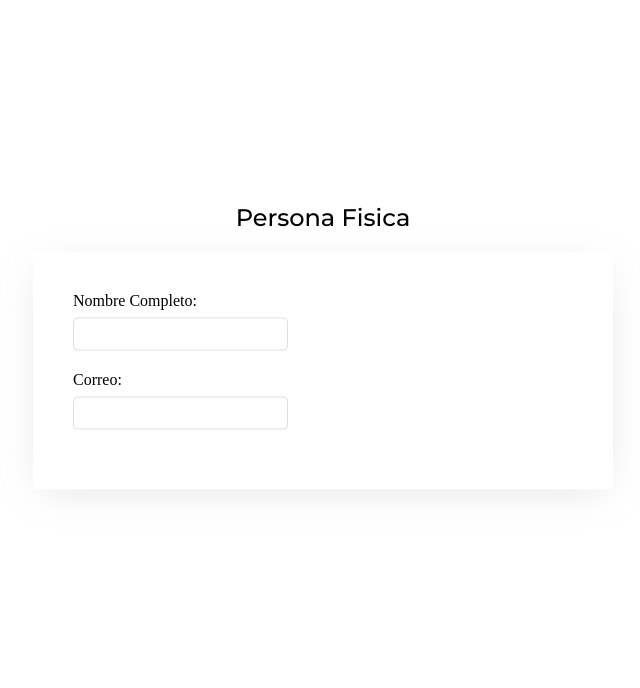
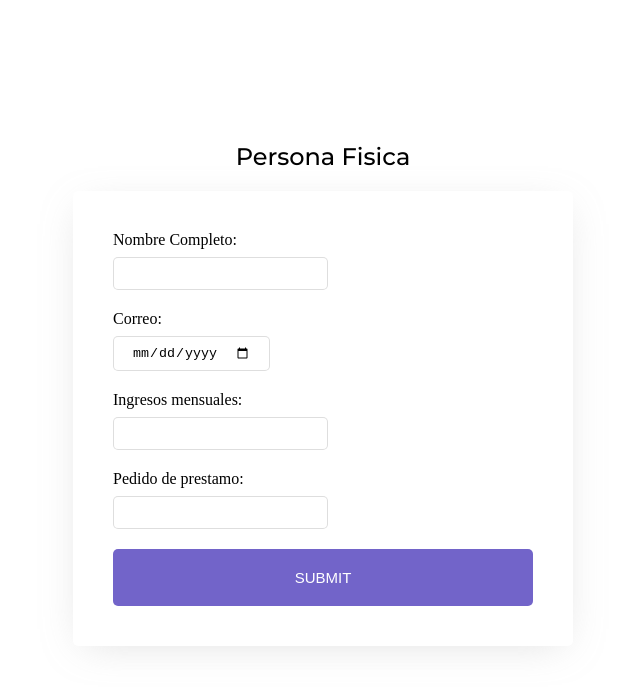
Before and after one commit to sebastiancrossa/kredito, a React (Create React App) app: page /persona/fisica/form in a window 1280 px wide. Shown: the top 688 px of the page, without its empty margins (317-957 px from the left). Built offline with nearby package versions, Linux system fonts and the light colour scheme.

Commit message:
Completed first screen form

```diff
--- a/src/components/PersonaFisicaForm.css
+++ b/src/components/PersonaFisicaForm.css
@@ -1,3 +1,11 @@
+*,
+*:before,
+*:after {
+  -moz-box-sizing: border-box;
+  -webkit-box-sizing: border-box;
+  box-sizing: border-box;
+}
+
 label {
   display: block;
   margin-bottom: 8px;
@@ -7,10 +15,26 @@ label {
 }
 
 input[type='text'],
-input[type='email'] {
+input[type='date'] {
   margin-bottom: 20px;
   padding: 8px 18px;
 
   border: 1px solid rgba(218, 218, 218, 0.877);
   border-radius: 5px;
 }
+
+button {
+  display: block;
+
+  width: 100%;
+  padding: 20px;
+
+  background: none;
+  border: none;
+  border-radius: 5px;
+
+  font-size: 15px;
+
+  color: white;
+  background-color: #7264c9;
+}
--- a/src/components/PersonaFisicaForm.js
+++ b/src/components/PersonaFisicaForm.js
@@ -5,12 +5,20 @@ import './PersonaFisicaForm.css';
 class PersonaFisicaForm extends Component {
   render() {
     return (
-      <form action='' className='personafisicaform'>
+      <form className='personafisicaform'>
         <label for='personafisicaform-name'>Nombre Completo:</label>
         <input type='text' id='personafisicaform-name' />
 
-        <label for='personafisicaform-correo'>Correo:</label>
-        <input type='email' id='personafisicaform-correo' />
+        <label for='personafisicaform-date'>Correo:</label>
+        <input type='date' id='personafisicaform-date' />
+
+        <label for='personafisicaform-ingresos'>Ingresos mensuales:</label>
+        <input type='text' id='personafisicaform-ingresos' />
+
+        <label for='personafisicaform-prestamo'>Pedido de prestamo:</label>
+        <input type='text' id='personafisicaform-prestamo' />
+
+        <button type='submit'>SUBMIT</button>
       </form>
     );
   }
--- a/src/pages/PersonaFisica.css
+++ b/src/pages/PersonaFisica.css
@@ -1,6 +1,6 @@
 .personafisica {
   position: absolute;
-  top: 42%;
+  top: 48%;
   left: 50%;
   margin-right: -50%;
   transform: translate(-50%, -50%);
```
